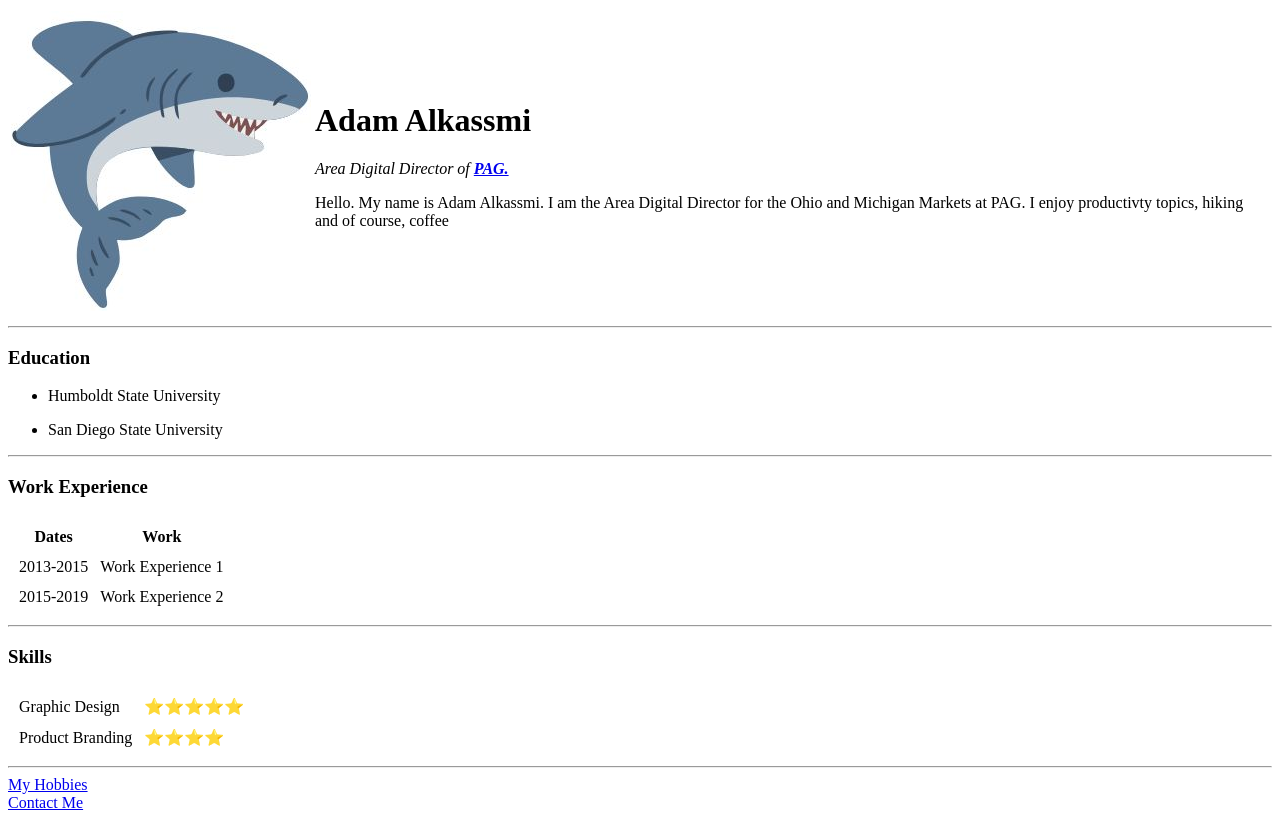
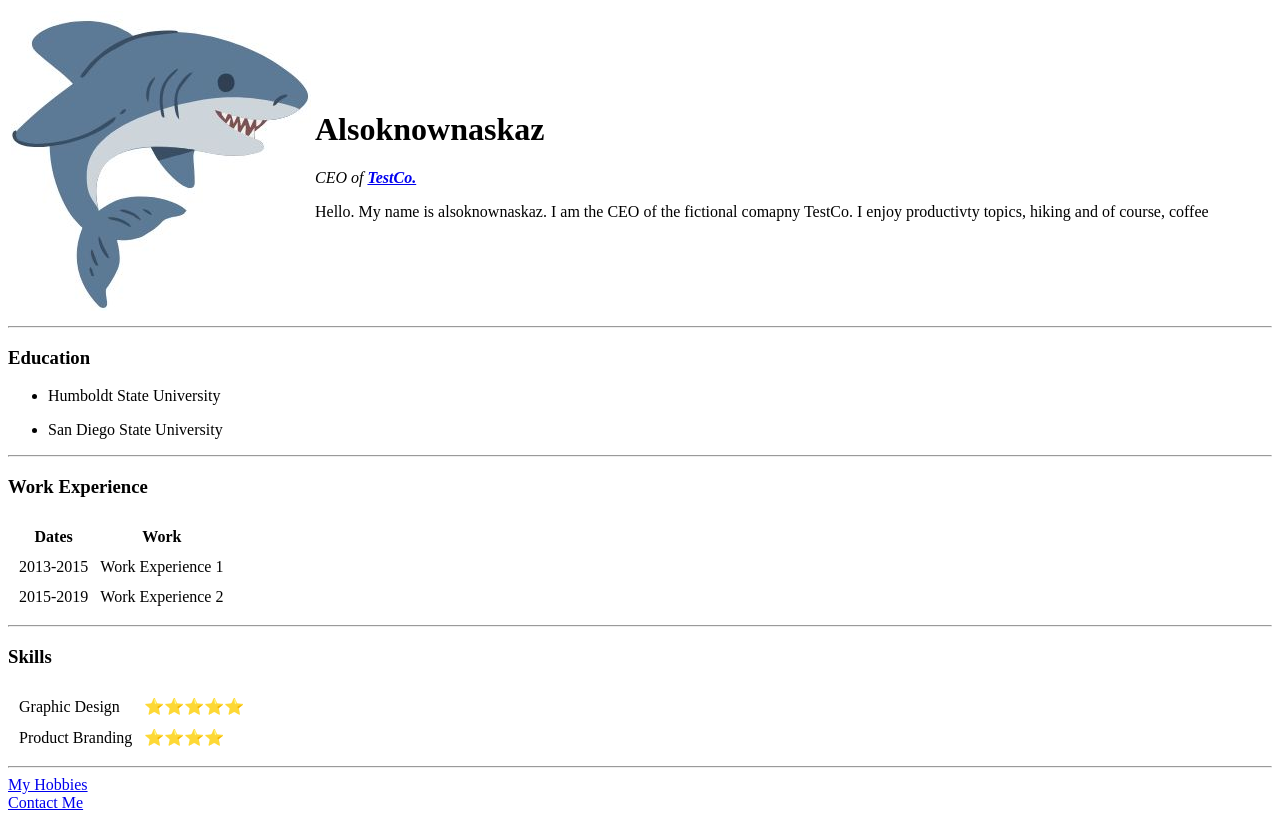
Before and after one commit to alsoknownaskaz/testcv, a plain HTML site: page index.html in a window 1280 px wide. Drawn offline with Linux system fonts and the light colour scheme.

Commit message:
Updated info

```diff
--- a/index.html
+++ b/index.html
@@ -4,15 +4,15 @@
     <meta charset="UTF-8">
     <meta http-equiv="X-UA-Compatible" content="IE=edge">
     <meta name="viewport" content="width=device-width, initial-scale=1.0">
-    <title>Adam's Personal Site</title>
+    <title>My Personal Test Site</title>
 </head>
 <body>
     <table>
         <tr>
             <td><img src="Images/shark.jpg" alt="Shark Image"></td>
-            <td><h1>Adam Alkassmi</h1>
-                <p><em>Area Digital Director of <strong><a href="https://www.penskecars.com/">PAG.</a></strong></em></p>
-                <p>Hello. My name is Adam Alkassmi. I am the Area Digital Director for the Ohio and Michigan Markets at PAG. I enjoy productivty topics, hiking and of course, coffee</p></td>
+            <td><h1>Alsoknownaskaz</h1>
+                <p><em>CEO of <strong><a href="https://www.google.com/">TestCo.</a></strong></em></p>
+                <p>Hello. My name is alsoknownaskaz. I am the CEO of the fictional comapny TestCo. I enjoy productivty topics, hiking and of course, coffee</p></td>
         </tr>
     </table>
     <hr>
```
